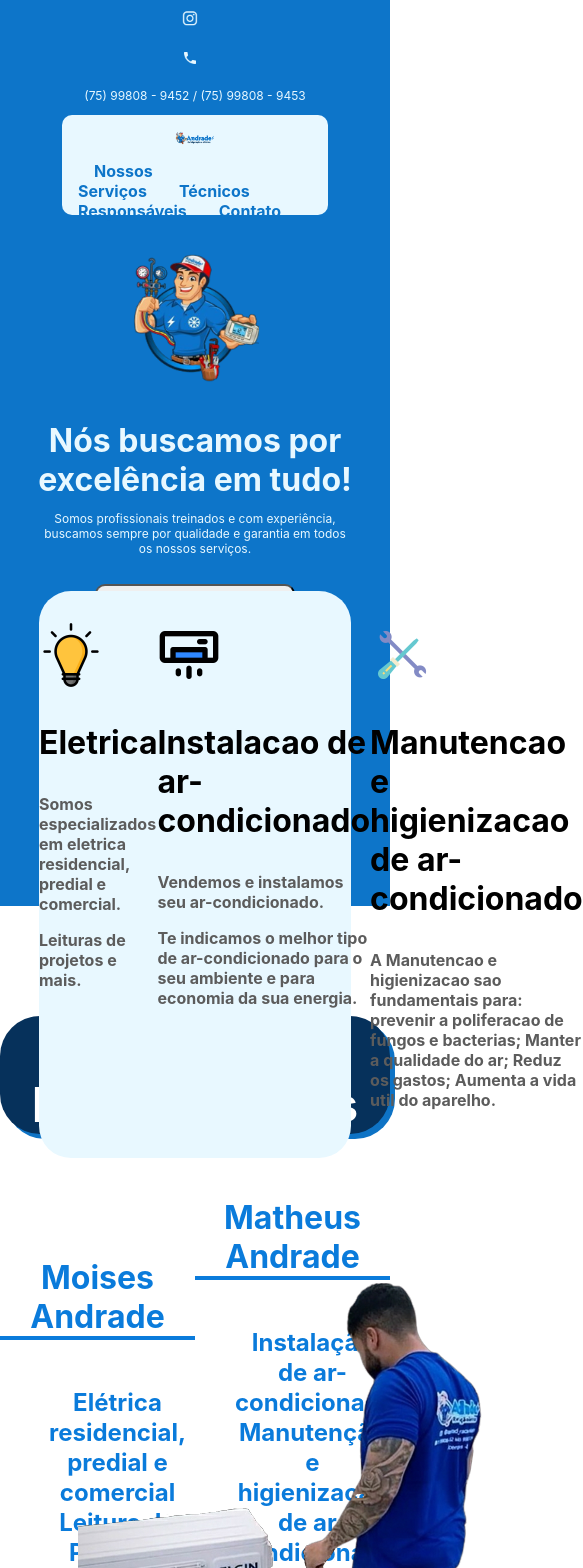
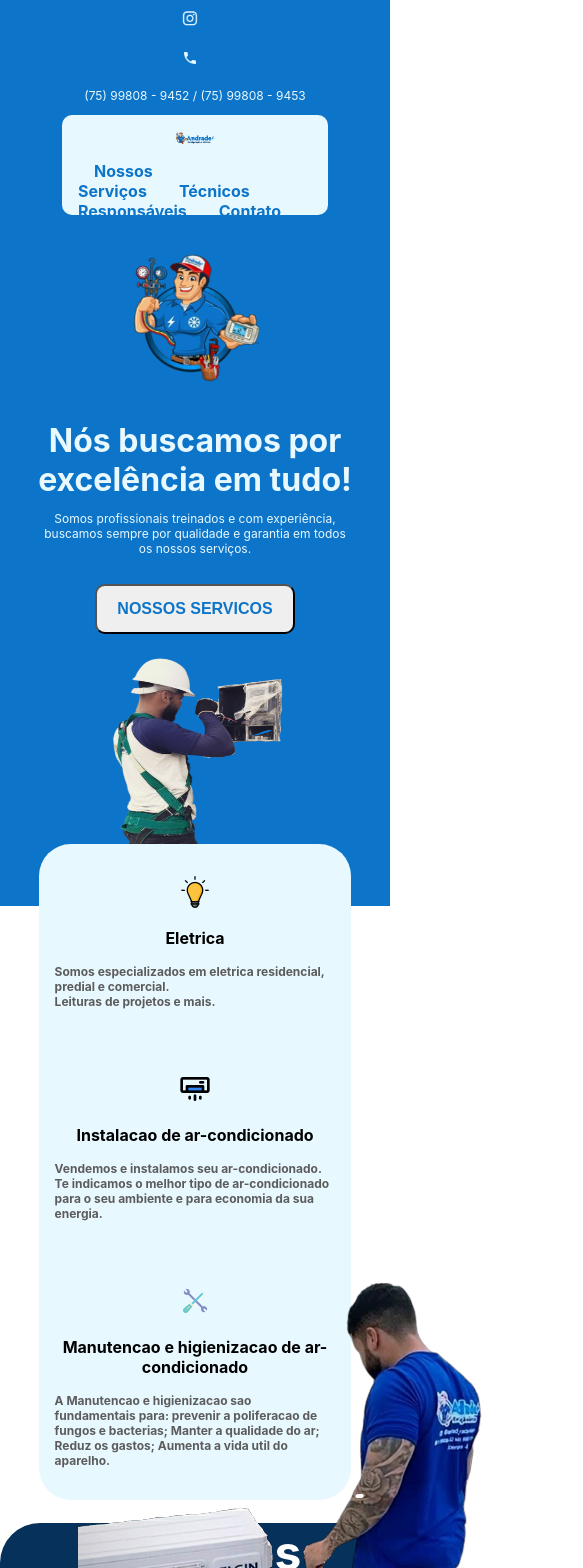
Before and after one commit to GuilhermeSOliveira/AndradeRefrigeracao, a React (Create React App) app: page / in a window 390 px wide. Shown: the top 1568 px of the page, 583 px wide, since content can reach past the window. Built offline with nearby package versions, Linux system fonts and the light colour scheme.

Commit message:
Pequenas correcos no responsivo

```diff
--- a/src/Componentes/Servicos/Servicos.css
+++ b/src/Componentes/Servicos/Servicos.css
@@ -28,3 +28,28 @@
     font-weight: bold;
     color: #5c5c5c;
 }
+
+@media (max-width: 768px) {
+
+    .Servicos {
+        flex-direction: column;
+        top: 100%;
+    }
+
+    .Servicos img {
+        width: 32px;
+        height: 32px;
+        margin: 0 45%;
+    }
+
+    .Servicos h3 {
+        font-size: 16px;
+        text-align: center;
+    }
+
+    .Servicos p {
+        font-size: 12px;
+        width: 90%;
+        margin: 0 auto;
+    }
+}
--- a/src/Componentes/Tecnicos/Tecnicos.css
+++ b/src/Componentes/Tecnicos/Tecnicos.css
@@ -20,3 +20,20 @@
     color: #0a7bdb;
     font-weight: bold;
 }
+
+
+@media (max-width: 768px) {
+
+    .tecnicos {
+        display: block;
+        margin: 0 auto;
+    }
+
+    .tecnicos h3 {
+        font-size: 16px;
+    }
+
+    .tecnicos ul li {
+        font-size: 12px;
+    }
+}
--- a/src/Componentes/Titulo/Titulo.css
+++ b/src/Componentes/Titulo/Titulo.css
@@ -13,3 +13,10 @@
     color: #FFF;
     box-shadow: 5px 5px #0e73c5;
 }
+
+@media (max-width: 768px) {
+
+    .Titulo {
+        margin-top: 150%;
+    }
+}
```
